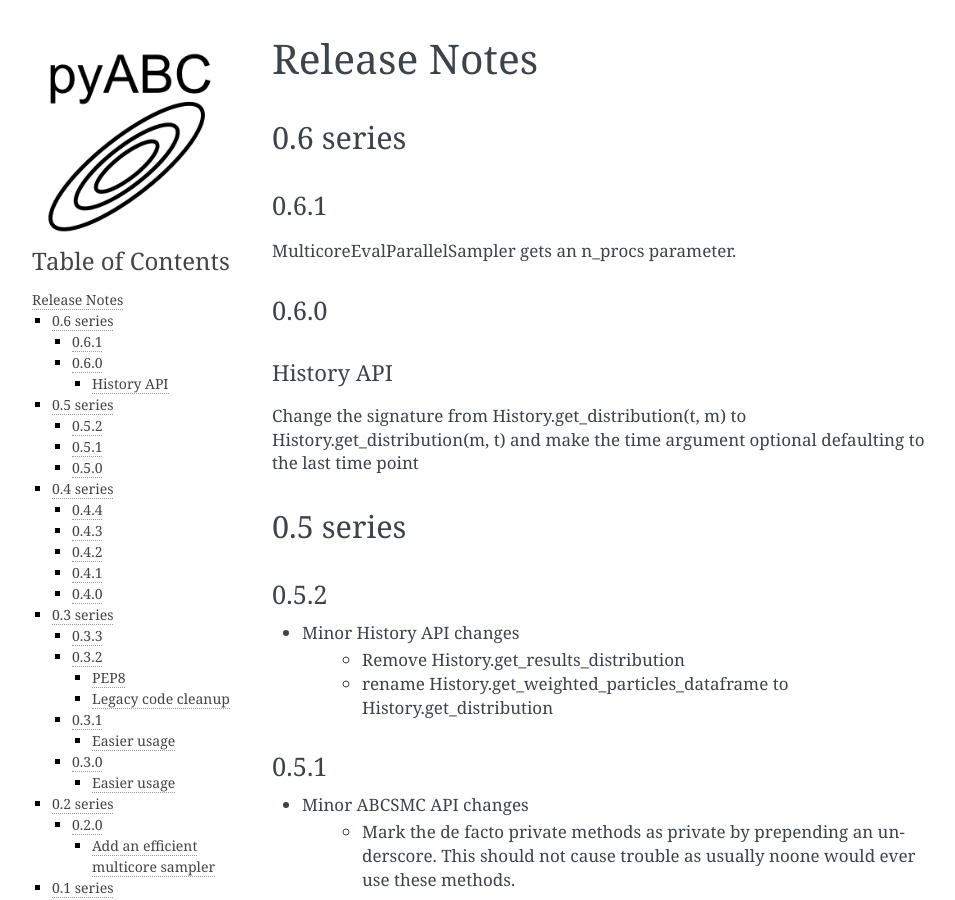
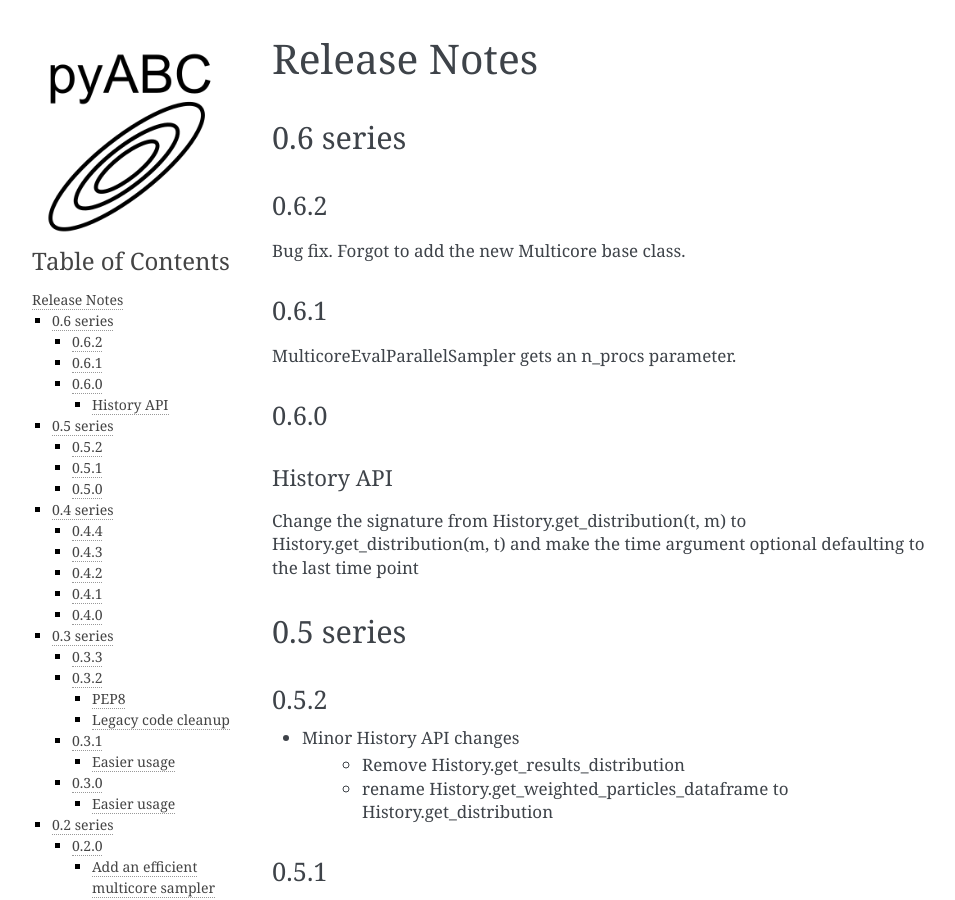
Before and after one commit to ICB-DCM/pyABC, a Sphinx documentation site: the page built from doc/releasenotes.rst, in a window 1280 px wide and 900 px high. Shown: the whole window, without its empty margins (148-1103 px from the left). Built offline with Sphinx 7.4.7, drawn with Linux system fonts in a browser that asks for light colours.

Commit message:
bug fix. forgot to add the new mutlicore base class.

```diff
--- a/doc/releasenotes.rst
+++ b/doc/releasenotes.rst
@@ -3,6 +3,13 @@ Release Notes
 
 0.6 series
 ..........
+
+
+0.6.2
+-----
+
+Bug fix. Forgot to add the new Multicore base class.
+
 
 0.6.1
 -----
--- a/pyabc/version.py
+++ b/pyabc/version.py
@@ -1 +1 @@
-__version__ = "0.6.1"
+__version__ = "0.6.2"
```
